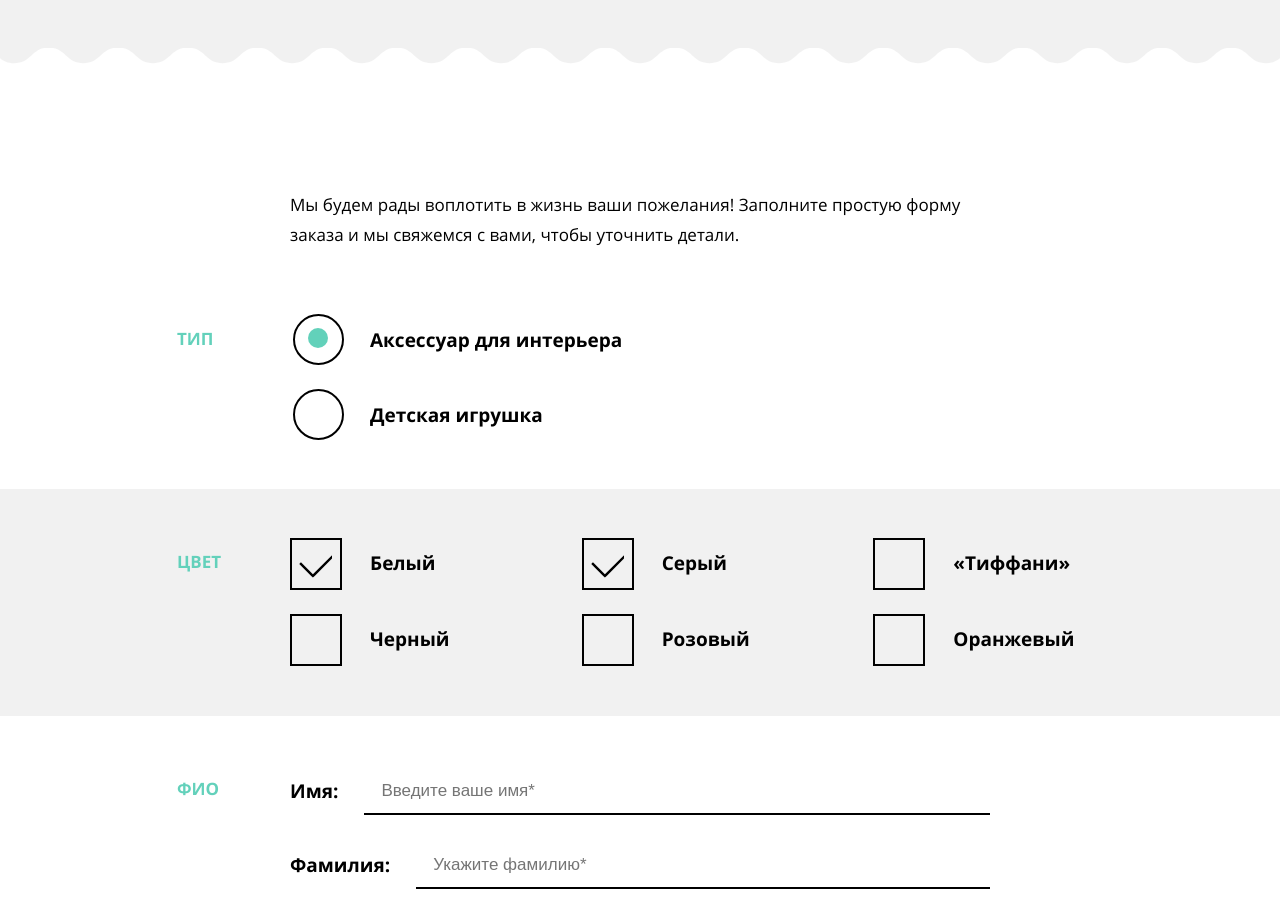
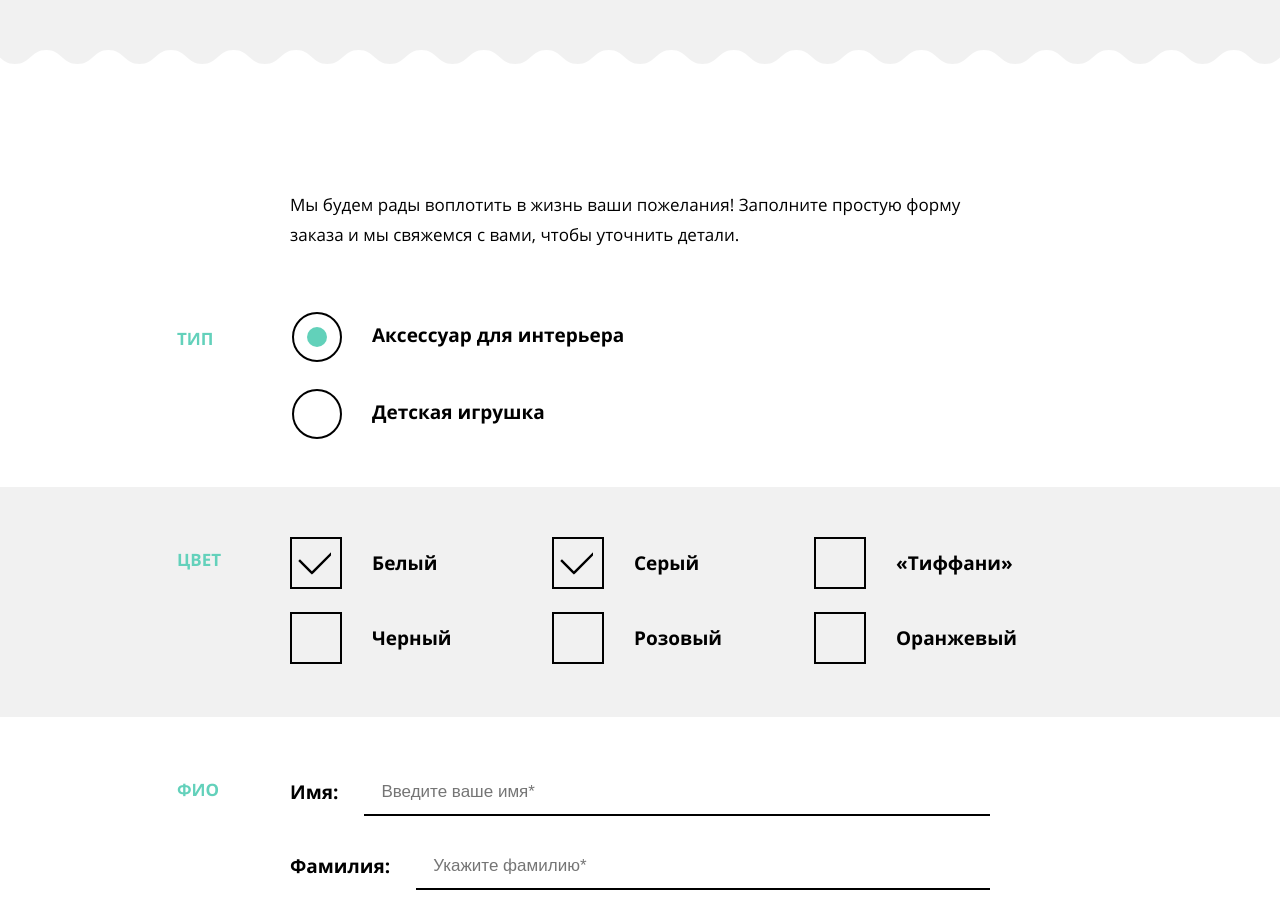
Before and after one commit to TamaraLavrina/51735-mishka-22, a website: page source/form.html in a window 1280 px wide. Shown: the part 271-1182 px from the top of the page. Drawn offline with nearby package versions, Linux system fonts and the light colour scheme; files that its build step writes are made by us from their sources.

Commit message:
отступы, форма, индекс, флаг, волна

```diff
--- a/source/form.html
+++ b/source/form.html
@@ -10,6 +10,7 @@
   <link rel="icon" href="img/favicon.svg" type="image/svg+xml">
   <link rel="manifest" href="manifest.webmanifest">
 </head>
+
 <body class="page__body">
   <header class="page-header">
     <nav class="page-header__main-nav main-nav main-nav--opened main-nav--nojs">
@@ -42,7 +43,6 @@
             <span class="user-nav__link-text">Поиск по сайту</span>
           </a>
         </li>
-        <li class="user-nav__item">
         <li class="user-nav__item">
           <a class="user-nav__cart" href="blank.html">
             <svg class="user-nav__icon user-nav__icon--cart" width="21" height="18">
@@ -86,7 +86,7 @@
         <fieldset class="form__group chooser">
           <legend class="form__legend-name">Тип</legend>
           <!-- список радиокнопок-->
-          <ul class="chooser__list">
+          <ul class="chooser__list chooser__list--radio">
             <!-- элемент cписка -->
             <li class="chooser__item chooser__item--radio control">
               <!-- инпут поля радио-->
@@ -155,8 +155,7 @@
             </li>
             <li class="fields__item text-field">
               <label for="input__surname" class="text-field__label">Фамилия:</label>
-              <input class="text-field__input" type="text" name="user-surname"
-                placeholder="Укажите фамилию*" required>
+              <input class="text-field__input" type="text" name="user-surname" placeholder="Укажите фамилию*" required>
             </li>
             <li class="fields__item text-field">
               <label for="patronimic" class="text-field__label">Отчество:</label>
@@ -185,8 +184,8 @@
             <div class="fields__list fields__list--mail">
               <div class="fields__item text-field">
                 <label for="e-mail-input" class="visually-hidden"> email</label>
-                <input class="text-field__input text-field__input--wide-text" type="email" id="e-mail-input" name="email"
-                  placeholder="Ваш Email*" required>
+                <input class="text-field__input text-field__input--wide-text" type="email" id="e-mail-input"
+                  name="email" placeholder="Ваш Email*" required>
                 <svg class="text-field__input-svg text-field__input-svg--mail" width="32" height="21">
                   <use xlink:href="img/sprite.svg#mail"></use>
                 </svg>
--- a/source/sass/blocks/chooser.scss
+++ b/source/sass/blocks/chooser.scss
@@ -6,8 +6,7 @@
 
 .chooser--checkbox {
   @media (min-width: $tablet-width) {
-    padding-bottom: 5px;
-    padding-top: 45px;
+    padding-top: 50px;
   }
 }
 
@@ -18,43 +17,52 @@
   padding-top: 12px;
 
   @media (min-width: $tablet-width) {
+    padding-top: 11px;
     grid-column: 2/7;
     margin-bottom: 0;
-    padding-top: 18px;
     padding-bottom: 22px;
   }
 }
 
+.chooser__list--radio {
+  @media (min-width: $tablet-width) {
+    padding: 18px 0;
+  }
+
+  @media (min-width: $desktop-width) {
+    padding: 13px 0 21px;
+  }
+}
+
 .chooser__list--columns {
-  padding-top: 9px;
+  padding-top: 13px;
   margin-bottom: 20px;
 
   @media (min-width: $tablet-width) {
     display: grid;
     grid-template-columns: 1fr 1fr;
     column-gap: 21px;
-    padding-top: 5px;
     padding-bottom: 0;
+    row-gap: 23px;
+    padding-top: 0;
   }
 
   @media (min-width: $desktop-width) {
     display: grid;
-    grid-template-columns: 1fr 1fr 1fr;
-    column-gap: 0;
+    grid-template-columns: repeat(3, 242px);
+    column-gap: 20px;
+    row-gap: 23px;
+    padding-top: 0;
+    margin-bottom: 25px;
   }
 }
 
 .chooser__item {
-  padding-left: 60px;
-  padding-top: 10px;
-  padding-bottom: 10px;
+  padding: 0;
   margin-bottom: 23px;
 
   @media (min-width: $tablet-width) {
-    padding-top: 15px;
-    padding-bottom: 17px;
-    padding-left: 80px;
-    margin-bottom: 26px;
+    margin-bottom: 0;
   }
 }
 
@@ -63,15 +71,10 @@
 }
 
 .chooser__item--radio {
-  padding-top: 11px;
-  padding-bottom: 11px;
-  margin-bottom: 0;
-  margin-top: 0;
+  padding: 0;
+  margin: 0;
 
   @media (min-width: $tablet-width) {
-    padding-left: 80px;
-    padding-top: 17px;
-    padding-bottom: 15px;
     margin-bottom: 25px;
   }
 }
--- a/source/sass/blocks/contacts.scss
+++ b/source/sass/blocks/contacts.scss
@@ -44,6 +44,7 @@
 }
 
 .contacts__title {
+  position: relative;
   display: block;
   font-size: 18px;
   line-height: 30px;
@@ -64,6 +65,22 @@
     margin: 0;
     padding: 35px 0;
     padding-bottom: 30px;
+  }
+}
+
+.contacts__title::after {
+  @media (min-width: $tablet-width) {
+    position: absolute;
+    content: "";
+    background-image: url("../img/flag.svg");
+    right: 3px;
+    top: 14px;
+    height: 81px;
+    width: 47px;
+  }
+
+  @media (min-width: $desktop-width) {
+    left: -110px;
   }
 }
 
--- a/source/sass/blocks/control.scss
+++ b/source/sass/blocks/control.scss
@@ -7,8 +7,10 @@
   //margin-bottom: 21px;
   position: relative;
   user-select: none;
+  padding: 10px 5px 10px 62px;
 
   @media (min-width: $tablet-width) {
+    padding: 17px 5px 17px 82px;
     display: flex;
     font-size: 19px;
     line-height: 18px;
@@ -19,34 +21,34 @@
 .control__input--radio + label::before {
   content: "";
   position: absolute;
-  left: -60px;
+  left: 0;
   width: 40px;
   height: 40px;
-  top: -7px;
+  top: 6px;
   border: 2px solid $color-black-900;
   border-radius: 50%;
 
   @media (min-width: $tablet-width) {
-    left: -77px;
-    top: -17px;
-    width: 51px;
-    height: 51px;
+    left: 2px;
+    top: 3px;
+    width: 50px;
+    height: 50px;
   }
 }
 
 .control__input--radio:checked + label::after {
   content: "";
   position: absolute;
-  top: 3px;
-  left: -50px;
+  top: 16px;
+  left: 10px;
   width: 20px;
   height: 20px;
   background-color: $primary-color-300;
   border-radius: 50%;
 
   @media (min-width: $tablet-width) {
-    top: -3px;
-    left: -62px;
+    top: 18px;
+    left: 17px;
     width: 20px;
     height: 20px;
   }
@@ -55,8 +57,8 @@
 .control__input--checkbox + label::before {
   content: "";
   position: absolute;
-  left: -60px;
-  top: -10px;
+  left: 0;
+  top: 0;
   width: 38px;
   height: 38px;
   border: 2px solid $color-black-900;
@@ -64,16 +66,14 @@
   @media (min-width: $tablet-width) {
     width: 52px;
     height: 52px;
-    top: -16px;
-    left: -80px;
   }
 }
 
 .control__input--checkbox:checked + label::after {
   content: "";
   position: absolute;
-  top: 0;
-  left: -52px;
+  top: 9px;
+  left: 7px;
   width: 24px;
   height: 17px;
   background-image: url("../img/checked.svg");
@@ -81,10 +81,10 @@
   background-position: 0 0;
 
   @media (min-width: $tablet-width) {
-    left: -72px;
+    top: 9px;
+    left: 7px;
     height: 30px;
     width: 34px;
-    top: -5px;
     background-size: 120%;
   }
 }
--- a/source/sass/blocks/fields.scss
+++ b/source/sass/blocks/fields.scss
@@ -58,6 +58,7 @@
 
 .fields__item {
   margin-bottom: 22px;
+  z-index: 1;
 }
 
 .fields__item:last-of-type {
--- a/source/sass/blocks/main-header.scss
+++ b/source/sass/blocks/main-header.scss
@@ -31,19 +31,19 @@
     @media (min-width: $tablet-width) {
       content: "";
       position: absolute;
-      background-image: url("../img/zigzag-fill-desktop.svg");
+      background-image: url("../img/zigzag-fill.svg");
       bottom: -11px;
       height: 25px;
       right: 0;
       left: 0;
       background-position: center;
       background-repeat: repeat-x;
-      background-size: 85%;
+      background-size: auto 24px;
     }
 
     @media (min-width: $desktop-width) {
       height: 37px;
-      background-size: 100%;
+      background-size: auto 34px;
       bottom: -5px;
     }
   }
--- a/source/sass/blocks/page-main.scss
+++ b/source/sass/blocks/page-main.scss
@@ -35,19 +35,19 @@
   @media (min-width: $tablet-width) {
     content: "";
     position: absolute;
-    background-image: url("../img/zigzag-fill-desktop.svg");
+    background-image: url("../img/zigzag-fill.svg");
     bottom: -11px;
     height: 25px;
     right: 0;
     left: 0;
     background-position: center;
     background-repeat: repeat-x;
-    background-size: 85%;
+    background-size: auto 24px;
   }
 
   @media (min-width: $desktop-width) {
     height: 37px;
-    background-size: 100%;
+    background-size: auto 34px;
     bottom: -15px;
   }
 }
--- a/source/sass/blocks/reviews.scss
+++ b/source/sass/blocks/reviews.scss
@@ -75,17 +75,21 @@
   left: -30px;
   right: -30px;
   z-index: 10;
-  background-size: 85%;
+  background-size: auto 6px;
   background-position: center;
 
   @media (min-width: $tablet-width) {
     height: 17px;
-    background-size: 100%;
+    background-size: auto 17px;
+    left: -50px;
+    right: -50px;
   }
 
   @media (min-width: $desktop-width) {
     height: 25px;
-    background-size: 100%;
+    background-size: auto 23px;
+    left: 0;
+    right: 0;
   }
 }
 
@@ -140,6 +144,10 @@
 }
 
 .reviews__author {
+  @media (min-width: $tablet-width) {
+    padding-top: 22px;
+  }
+
   @media (min-width: $desktop-width) {
     padding-top: 5px;
   }
--- a/source/sass/blocks/text-field.scss
+++ b/source/sass/blocks/text-field.scss
@@ -50,7 +50,7 @@
   bottom: 16px;
   right: 6px;
   color: rgba($color-black-900, 0.2);
-  fill: rgba($color-black-900, 0.2);
+  z-index: -1;
 
   @media (min-width: $tablet-width) {
     right: 23px;
```
Also changed, not shown: source/img/flag.svg (added), source/img/zigzag-fill.svg (added), source/img/zigzag-line-desktop.svg.svg (renamed from source/img/zigzag.svg). Lines whose indentation alone changed are shown as unchanged.
